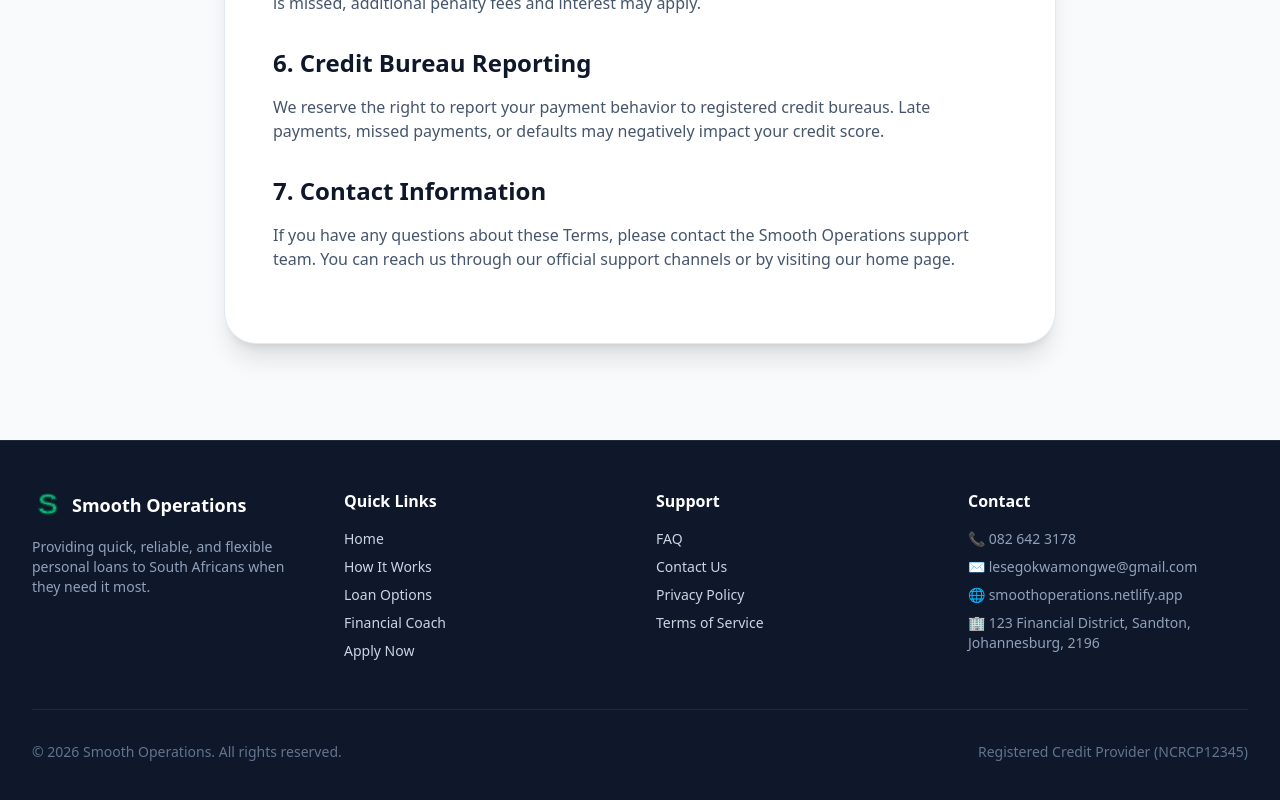
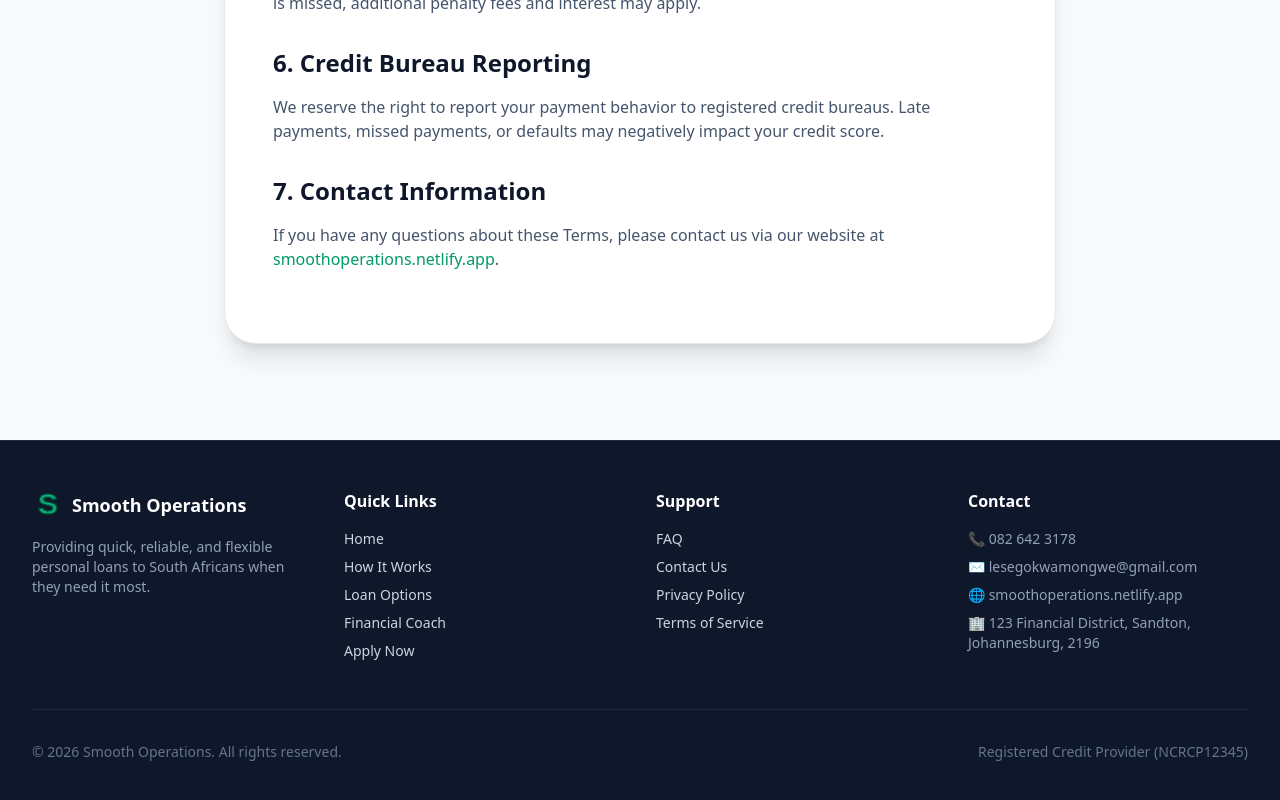
Before and after one commit to lesegokwamongwe-creator/smooth-operations-web, a React (Vite) app: page /terms in a window 1280 px wide. Shown: the part 1409-2209 px from the top of the page. Built offline with nearby package versions, Linux system fonts and the light colour scheme; no server answers.

Commit message:
feat: Add website icon and link to contact page
Replaces a generic SVG with the lucide-react Globe icon on the contact page. Updates the Terms page to include a direct link to the website for contact inquiries.

```diff
--- a/src/pages/Contact.tsx
+++ b/src/pages/Contact.tsx
@@ -1,4 +1,4 @@
-import { Phone, Mail, MapPin, Clock, Send } from "lucide-react";
+import { Phone, Mail, MapPin, Clock, Send, Globe } from "lucide-react";
 
 export default function Contact() {
   return (
@@ -42,9 +42,7 @@ export default function Contact() {
 
                 <div className="flex items-start gap-4">
                   <div className="bg-emerald-100 p-3 rounded-xl text-emerald-600 flex-shrink-0">
-                    <svg className="w-6 h-6" fill="none" viewBox="0 0 24 24" stroke="currentColor">
-                      <path strokeLinecap="round" strokeLinejoin="round" strokeWidth={2} d="M21 12a9 9 0 01-9 9m9-9a9 9 0 00-9-9m9 9H3m9 9a9 9 0 01-9-9m9 9c1.657 0 3-4.03 3-9s-1.343-9-3-9m0 18c-1.657 0-3-4.03-3-9s1.343-9 3-9m-9 9a9 9 0 019-9" />
-                    </svg>
+                    <Globe className="w-6 h-6" />
                   </div>
                   <div>
                     <h4 className="font-semibold text-slate-900 mb-1">Website</h4>
--- a/src/pages/Terms.tsx
+++ b/src/pages/Terms.tsx
@@ -72,7 +72,7 @@ export default function Terms() {
 
             <h2 className="text-2xl font-bold text-slate-900 mt-8 mb-4">7. Contact Information</h2>
             <p className="text-slate-600 mb-6">
-              If you have any questions about these Terms, please contact the Smooth Operations support team. You can reach us through our official support channels or by visiting our home page.
+              If you have any questions about these Terms, please contact us via our website at <a href="https://smoothoperations.netlify.app" target="_blank" rel="noopener noreferrer" className="text-emerald-600 hover:text-emerald-700 font-medium">smoothoperations.netlify.app</a>.
             </p>
           </div>
         </motion.div>
```
